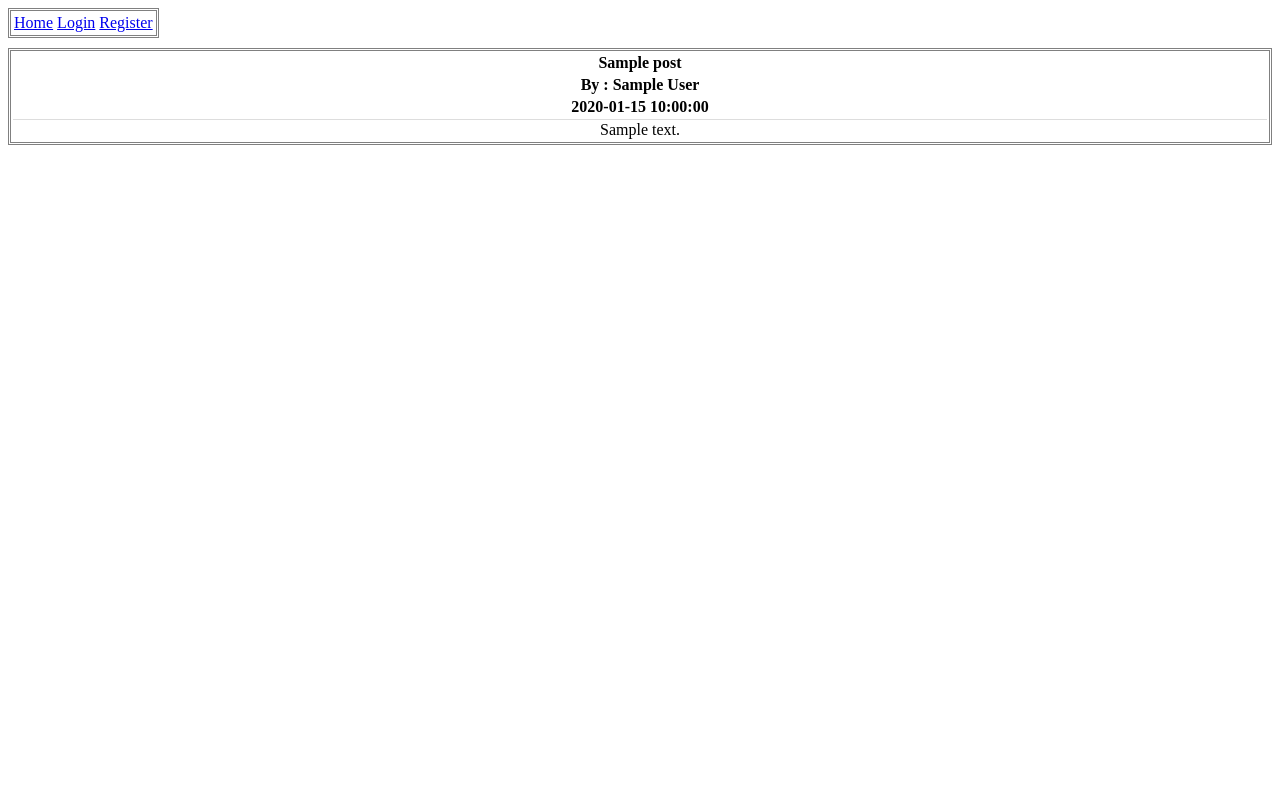
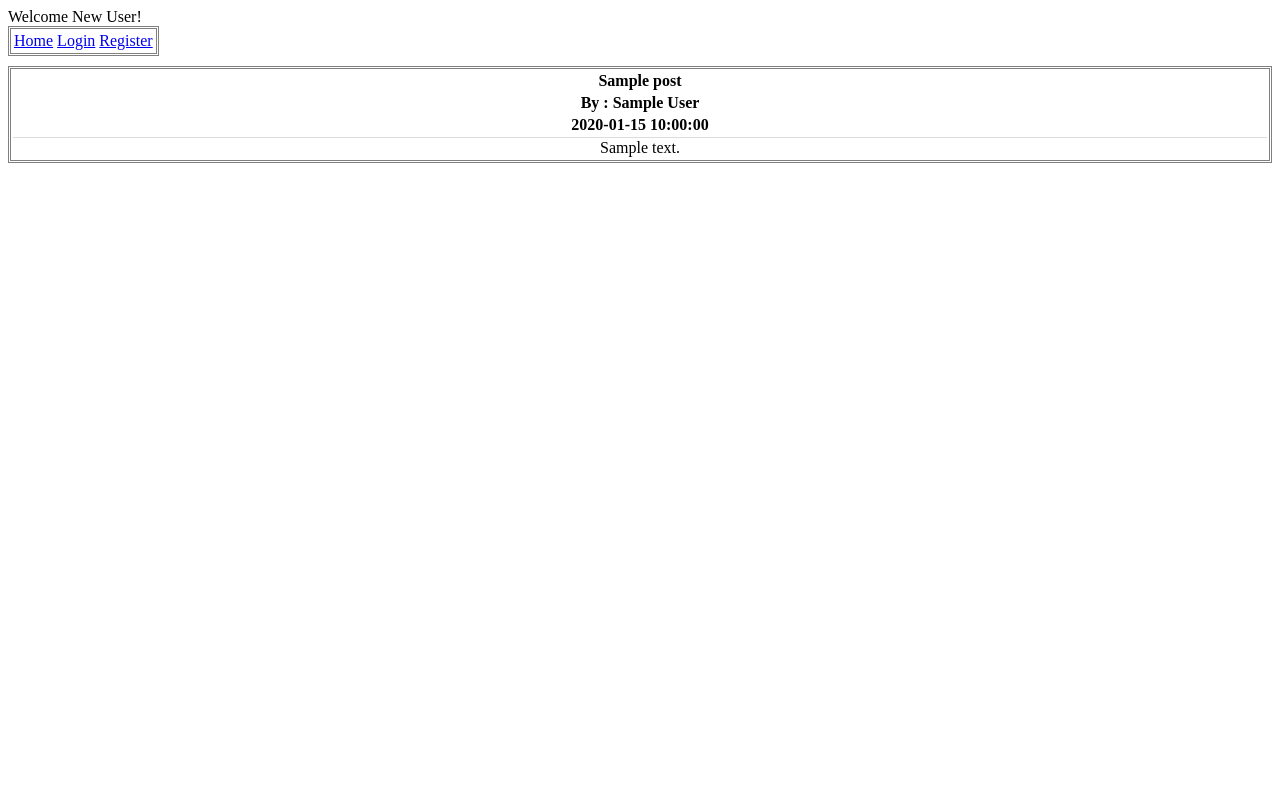
Before and after one commit to haziqnorisham/blog, a PHP site: page /blog/ in a window 1280 px wide. Run offline with PHP 8.4, Linux system fonts and the light colour scheme; tables that the repository leaves empty or names only in its code hold one stand-in row (values such as "Sample post").

Commit message:
Added cookies.
Added cookies to identify if it is the first time the user visited the website.

```diff
--- a/index.php
+++ b/index.php
@@ -1,5 +1,17 @@
 <?php
 	session_start();
+
+	$cookie_name = "visited";
+
+	if(!isset($_COOKIE[$cookie_name])) {
+
+    	$cookie_value = "1";
+    	setcookie($cookie_name, $cookie_value);
+    	echo "Welcome New User!";
+
+	} else {
+	    echo "Welcome Back!";
+	}
 
 	if(isset( $_SESSION['user_id'])){
 		echo "user_id = ".$_SESSION['user_id'];
@@ -11,7 +23,7 @@
 	}
 
 	include_once("pdo.php");
-	$stmt = $pdo->query("SELECT posts.post_id, posts.title, posts.pub_date, posts.body, users.name, users.user_id FROM posts inner join users on posts.user_id = users.user_id order by posts.pub_date desc");
+	$stmt = $pdo->query("SELECT posts.post_id, posts.title, posts.pub_date, posts.body, users.name, users.user_id FROM posts inner join users on posts.user_id = users.user_id ORDER BY posts.pub_date DESC");
 	$rows = $stmt->fetchAll(PDO::FETCH_ASSOC);
 
 ?>
```
